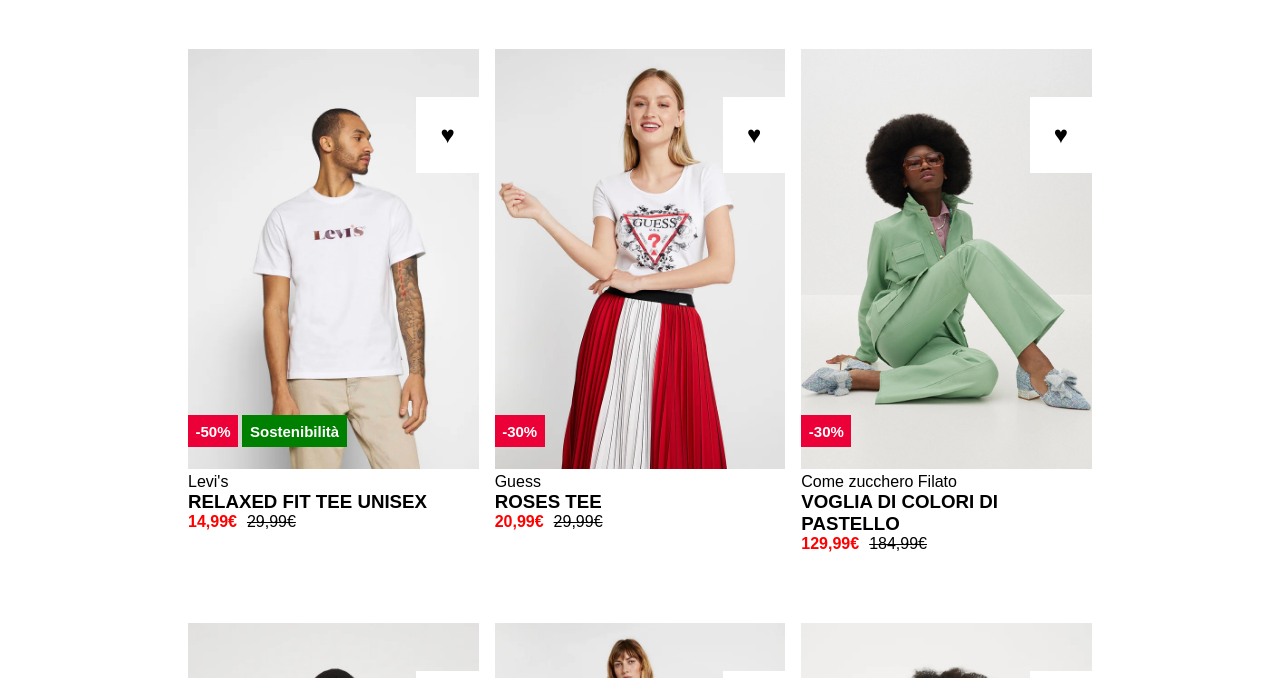
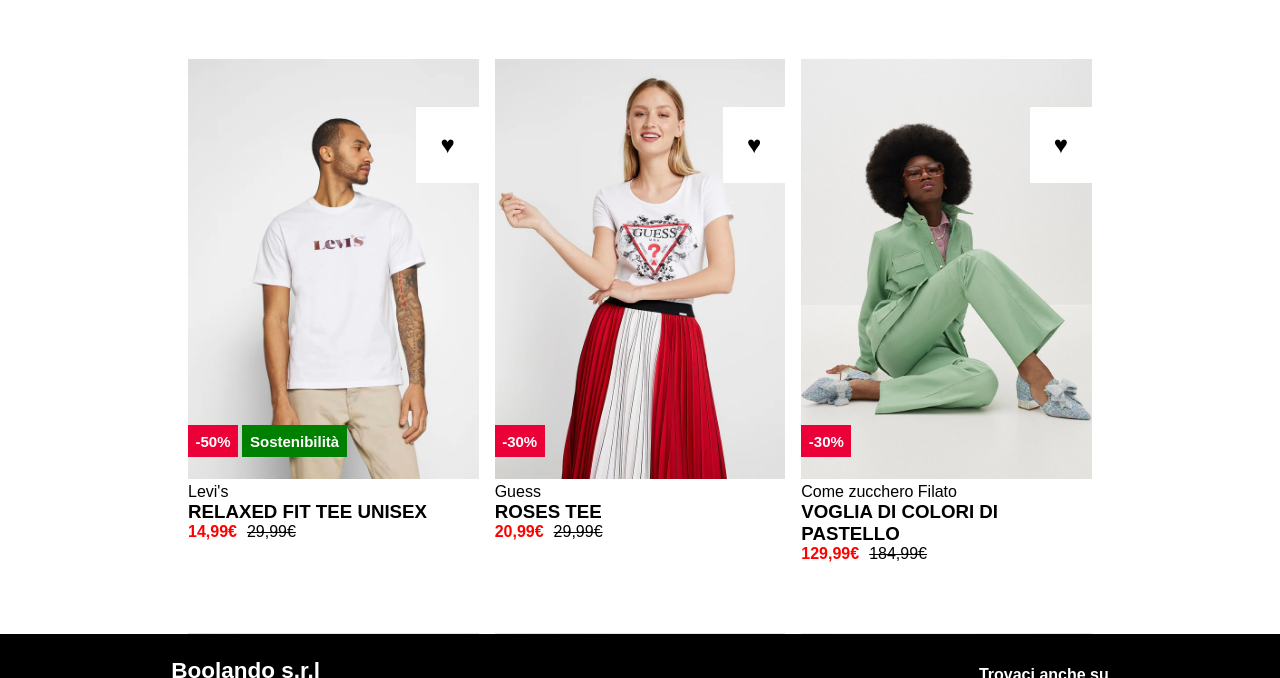
Before and after one commit to MathiasChirivi/html-css-boolando, a plain HTML site: page index.html in a window 1280 px wide. Shown: the part 71-749 px from the top of the page. Drawn offline with Linux system fonts and the light colour scheme.

Commit message:
footer[with position fixed]

```diff
--- a/css/style.css
+++ b/css/style.css
@@ -53,7 +53,8 @@ header{
 }
 /*MAIN*/
 main{
-    padding-top: 70px;
+    padding-top: 80px;
+    padding-bottom: 80px;
 }
 
 .sezione1{
@@ -128,11 +129,14 @@ div > img {
 }
 
 /*Footer*/
-.footer{
+
+footer{
+    position: fixed;
+    bottom: 0;
+    margin-bottom: 25px;
+    z-index: 1;
     width: 100%;
     height: 70px;
-    padding: 15px 0px;
-    color: #ffffff;
 }
 
 .footerMenu{
```
